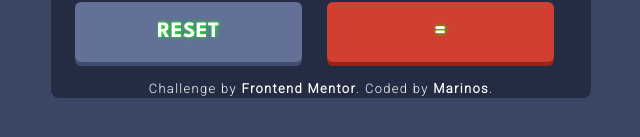
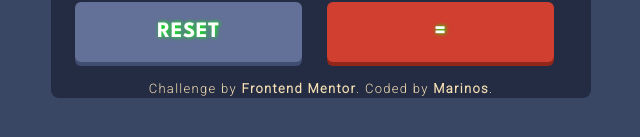
Before and after one commit to marinVcq/calculator-app, a React (Create React App) app: page / in a window 1280 px wide. Shown: the part 655-792 px from the top of the page, without its empty margins (319-959 px from the left). Built offline with nearby package versions, Linux system fonts and the light colour scheme.

Commit message:
white became wheat

```diff
--- a/src/css/style.css
+++ b/src/css/style.css
@@ -193,9 +193,9 @@ button {
   text-align: center;
   font-size: 1.1rem;
   letter-spacing: 0.1em;
-  color: white; }
+  color: wheat }
   .attribution a {
-    color: white;
+    color: wheat;
     font-weight: 700;
     text-decoration: none; }
 
```
